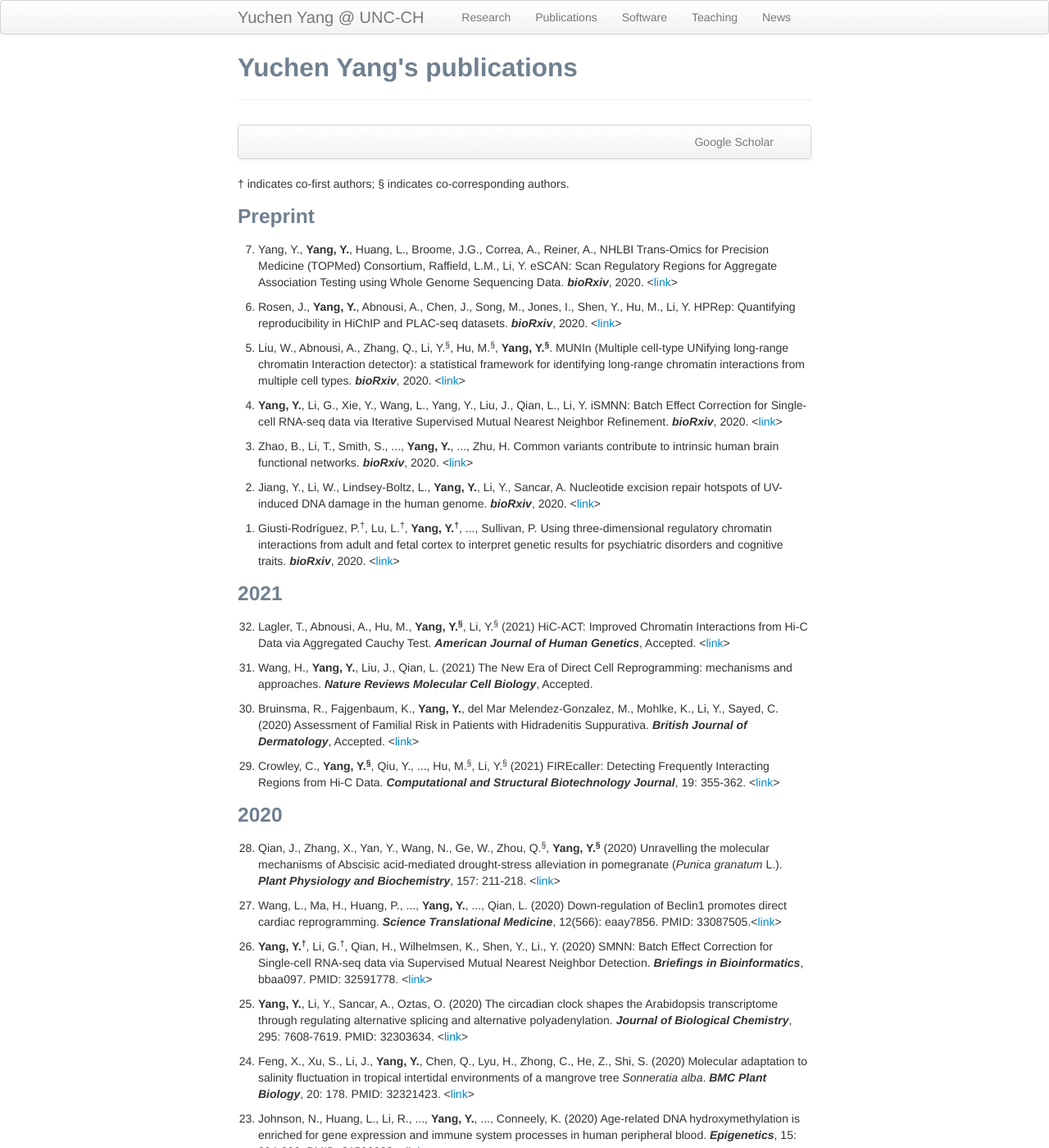
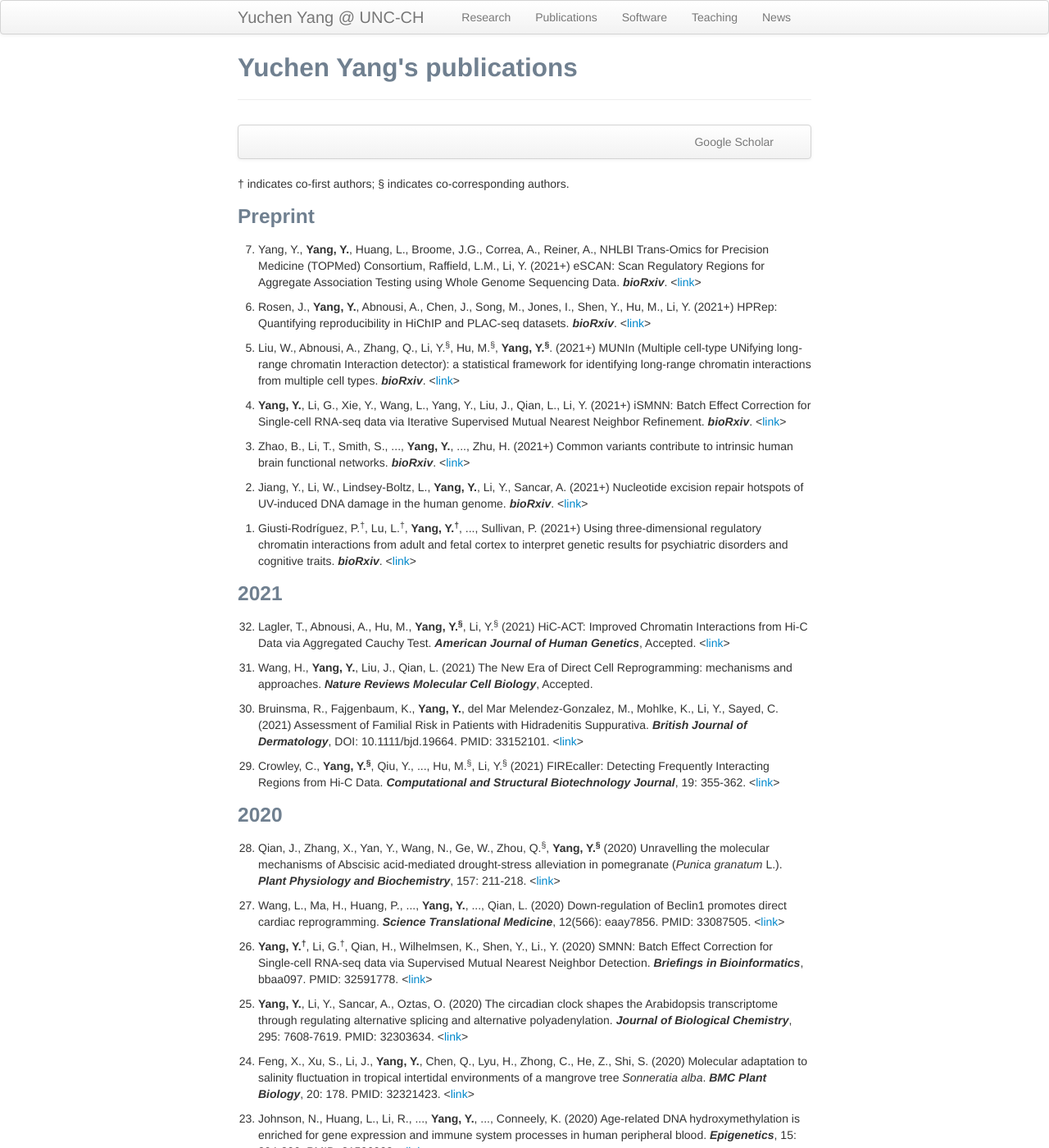
Before and after one commit to yycunc/yycunc.github.io, a Jekyll site: the page built from pages/pubs.md, in a window 1280 px wide and 1400 px high. Shown: the whole window at 82% size. Built offline with Jekyll 4.4.1, drawn with Linux system fonts in a browser that asks for light colours.

Commit message:
Update pubs.md

```diff
--- a/pages/pubs.md
+++ b/pages/pubs.md
@@ -14,33 +14,33 @@ title: Yuchen Yang's publications
 &dagger; indicates co-first authors; &sect; indicates co-corresponding authors.
 
 ### Preprint
-<ol start="7"> <li> Yang, Y., <b>Yang, Y.</b>, Huang, L., Broome, J.G., Correa, A., Reiner, A., NHLBI Trans-Omics for Precision Medicine (TOPMed) Consortium, Raffield, L.M., Li, Y. eSCAN: Scan Regulatory Regions for Aggregate Association Testing using Whole Genome Sequencing Data. <i><b>bioRxiv</b></i>, 2020. <<a href="https://www.biorxiv.org/content/10.1101/2020.11.30.405266v1">link</a>></li></ol>
+<ol start="7"> <li> Yang, Y., <b>Yang, Y.</b>, Huang, L., Broome, J.G., Correa, A., Reiner, A., NHLBI Trans-Omics for Precision Medicine (TOPMed) Consortium, Raffield, L.M., Li, Y. (2021+) eSCAN: Scan Regulatory Regions for Aggregate Association Testing using Whole Genome Sequencing Data. <i><b>bioRxiv</b></i>. <<a href="https://www.biorxiv.org/content/10.1101/2020.11.30.405266v1">link</a>></li></ol>
 
-<ol start="6"> <li> Rosen, J., <b>Yang, Y.</b>, Abnousi, A., Chen, J., Song, M., Jones, I., Shen, Y., Hu, M., Li, Y. HPRep: Quantifying reproducibility in HiChIP and PLAC-seq datasets. <i><b>bioRxiv</b></i>, 2020. <<a href="https://www.biorxiv.org/content/10.1101/2020.11.23.394239v1">link</a>></li></ol>
+<ol start="6"> <li> Rosen, J., <b>Yang, Y.</b>, Abnousi, A., Chen, J., Song, M., Jones, I., Shen, Y., Hu, M., Li, Y. (2021+) HPRep: Quantifying reproducibility in HiChIP and PLAC-seq datasets. <i><b>bioRxiv</b></i>. <<a href="https://www.biorxiv.org/content/10.1101/2020.11.23.394239v1">link</a>></li></ol>
 
-<ol start="5"> <li> Liu, W., Abnousi, A., Zhang, Q., Li, Y.<sup>&sect;</sup>, Hu, M.<sup>&sect;</sup>, <b>Yang, Y.<sup>&sect;</sup></b>. MUNIn (Multiple cell-type UNifying long-range chromatin Interaction detector): a statistical framework for identifying long-range chromatin interactions from multiple cell types. <i><b>bioRxiv</b></i>, 2020. <<a href="https://www.biorxiv.org/content/10.1101/2020.11.12.380782v1">link</a>></li></ol>
+<ol start="5"> <li> Liu, W., Abnousi, A., Zhang, Q., Li, Y.<sup>&sect;</sup>, Hu, M.<sup>&sect;</sup>, <b>Yang, Y.<sup>&sect;</sup></b>. (2021+) MUNIn (Multiple cell-type UNifying long-range chromatin Interaction detector): a statistical framework for identifying long-range chromatin interactions from multiple cell types. <i><b>bioRxiv</b></i>. <<a href="https://www.biorxiv.org/content/10.1101/2020.11.12.380782v1">link</a>></li></ol>
 
-<ol start="4"> <li> <b>Yang, Y.</b>, Li, G., Xie, Y., Wang, L., Yang, Y., Liu, J., Qian, L., Li, Y. iSMNN: Batch Effect Correction for Single-cell RNA-seq data via Iterative Supervised Mutual Nearest Neighbor Refinement. <i><b>bioRxiv</b></i>, 2020. <<a href="https://www.biorxiv.org/content/10.1101/2020.11.09.375659v1?rss=1">link</a>></li></ol>
+<ol start="4"> <li> <b>Yang, Y.</b>, Li, G., Xie, Y., Wang, L., Yang, Y., Liu, J., Qian, L., Li, Y. (2021+) iSMNN: Batch Effect Correction for Single-cell RNA-seq data via Iterative Supervised Mutual Nearest Neighbor Refinement. <i><b>bioRxiv</b></i>. <<a href="https://www.biorxiv.org/content/10.1101/2020.11.09.375659v1?rss=1">link</a>></li></ol>
 
-<ol start="3"> <li> Zhao, B., Li, T., Smith, S., ..., <b>Yang, Y.</b>, ..., Zhu, H. Common variants contribute to intrinsic human brain functional networks. <i><b>bioRxiv</b></i>, 2020. <<a href="https://www.biorxiv.org/content/10.1101/2020.07.30.229914v2.full">link</a>></li></ol>
+<ol start="3"> <li> Zhao, B., Li, T., Smith, S., ..., <b>Yang, Y.</b>, ..., Zhu, H. (2021+) Common variants contribute to intrinsic human brain functional networks. <i><b>bioRxiv</b></i>. <<a href="https://www.biorxiv.org/content/10.1101/2020.07.30.229914v2.full">link</a>></li></ol>
 
-<ol start="2"> <li>Jiang, Y., Li, W., Lindsey-Boltz, L., <b>Yang, Y.</b>, Li, Y., Sancar, A. Nucleotide excision repair hotspots of UV-induced DNA damage in the human genome. <i><b>bioRxiv</b></i>, 2020. <<a href="https://www.biorxiv.org/content/10.1101/2020.04.16.045369v1">link</a>></li></ol>
+<ol start="2"> <li>Jiang, Y., Li, W., Lindsey-Boltz, L., <b>Yang, Y.</b>, Li, Y., Sancar, A. (2021+) Nucleotide excision repair hotspots of UV-induced DNA damage in the human genome. <i><b>bioRxiv</b></i>. <<a href="https://www.biorxiv.org/content/10.1101/2020.04.16.045369v1">link</a>></li></ol>
 
-<ol start="1"> <li>Giusti-Rodríguez, P.<sup>&dagger;</sup>, Lu, L.<sup>&dagger;</sup>, <b>Yang, Y.<sup>&dagger;</sup></b>, ..., Sullivan, P. Using three-dimensional regulatory chromatin interactions from adult and fetal cortex to interpret genetic results for psychiatric disorders and cognitive traits. <i><b>bioRxiv</b></i>, 2020. <<a href="https://www.biorxiv.org/content/10.1101/406330v1.full">link</a>></li></ol>
+<ol start="1"> <li>Giusti-Rodríguez, P.<sup>&dagger;</sup>, Lu, L.<sup>&dagger;</sup>, <b>Yang, Y.<sup>&dagger;</sup></b>, ..., Sullivan, P. (2021+) Using three-dimensional regulatory chromatin interactions from adult and fetal cortex to interpret genetic results for psychiatric disorders and cognitive traits. <i><b>bioRxiv</b></i>. <<a href="https://www.biorxiv.org/content/10.1101/406330v1.full">link</a>></li></ol>
 
 ### 2021
 <ol start="32"> <li> Lagler, T., Abnousi, A., Hu, M., <b>Yang, Y.<sup>&sect;</sup></b>, Li, Y.<sup>&sect;</sup> (2021) HiC-ACT: Improved Chromatin Interactions from Hi-C Data via Aggregated Cauchy Test. <i><b>American Journal of Human Genetics</b></i>, Accepted. <<a href="https://www.biorxiv.org/content/10.1101/2020.10.28.359869v1">link</a>></li></ol>
 
 <ol start="31"> <li>Wang, H., <b>Yang, Y.</b>, Liu, J., Qian, L. (2021) The New Era of Direct Cell Reprogramming: mechanisms and approaches. <i><b>Nature Reviews Molecular Cell Biology</b></i>, Accepted.</li></ol>
 
-<ol start="30"> <li>Bruinsma, R., Fajgenbaum, K., <b>Yang, Y.</b>, del Mar Melendez-Gonzalez, M., Mohlke, K., Li, Y., Sayed, C. (2020) Assessment of Familial Risk in Patients with Hidradenitis Suppurativa. <i><b>British Journal of Dermatology</b></i>, Accepted. <<a href ="https://onlinelibrary.wiley.com/doi/abs/10.1111/bjd.19664?af=R">link</a>></li></ol>
+<ol start="30"> <li>Bruinsma, R., Fajgenbaum, K., <b>Yang, Y.</b>, del Mar Melendez-Gonzalez, M., Mohlke, K., Li, Y., Sayed, C. (2021) Assessment of Familial Risk in Patients with Hidradenitis Suppurativa. <i><b>British Journal of Dermatology</b></i>, DOI: 10.1111/bjd.19664. PMID: 33152101. <<a href ="https://onlinelibrary.wiley.com/doi/abs/10.1111/bjd.19664?af=R">link</a>></li></ol>
 
 <ol start="29"> <li>Crowley, C., <b>Yang, Y.<sup>&sect;</sup></b>, Qiu, Y., ..., Hu, M.<sup>&sect;</sup>, Li, Y.<sup>&sect;</sup> (2021) FIREcaller: Detecting Frequently Interacting Regions from Hi-C Data. <i><b>Computational and Structural Biotechnology Journal</b></i>, 19: 355-362. <<a href="https://www.sciencedirect.com/science/article/pii/S2001037020305511?via%3Dihub">link</a>></li></ol>
 
 ### 2020
 <ol start="28"> <li>Qian, J., Zhang, X., Yan, Y., Wang, N., Ge, W., Zhou, Q.<sup>&sect;</sup>, <b>Yang, Y.<sup>&sect;</sup></b> (2020) Unravelling the molecular mechanisms of Abscisic acid-mediated drought-stress alleviation in pomegranate (<i>Punica granatum</i> L.). <i><b>Plant Physiology and Biochemistry</b></i>, 157: 211-218. <<a href="https://www.sciencedirect.com/science/article/pii/S0981942820305222">link</a>></li></ol>
 
-<ol start="27"> <li>Wang, L., Ma, H., Huang, P., ..., <b>Yang, Y.</b>, ..., Qian, L. (2020) Down-regulation of Beclin1 promotes direct cardiac reprogramming. <i><b>Science Translational Medicine</b></i>, 12(566): eaay7856. PMID: 33087505.<<a href="https://stm.sciencemag.org/content/12/566/eaay7856/tab-pdf">link</a>></li></ol>
+<ol start="27"> <li>Wang, L., Ma, H., Huang, P., ..., <b>Yang, Y.</b>, ..., Qian, L. (2020) Down-regulation of Beclin1 promotes direct cardiac reprogramming. <i><b>Science Translational Medicine</b></i>, 12(566): eaay7856. PMID: 33087505. <<a href="https://stm.sciencemag.org/content/12/566/eaay7856/tab-pdf">link</a>></li></ol>
 
 <ol start="26"> <li><b>Yang, Y.<sup>&dagger;</sup></b>, Li, G.<sup>&dagger;</sup>, Qian, H., Wilhelmsen, K., Shen, Y., Li., Y. (2020) SMNN: Batch Effect Correction for Single-cell RNA-seq data via Supervised Mutual Nearest Neighbor Detection. <i><b>Briefings in Bioinformatics</b></i>, bbaa097. PMID: 32591778. <<a href="https://academic.oup.com/bib/article-abstract/doi/10.1093/bib/bbaa097/5855265?redirectedFrom=fulltext">link</a>></li></ol>
 
```
